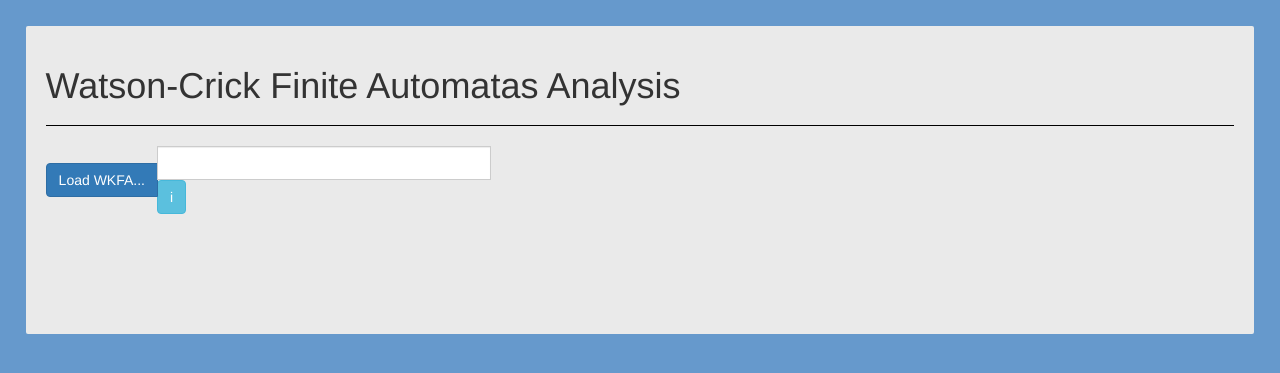
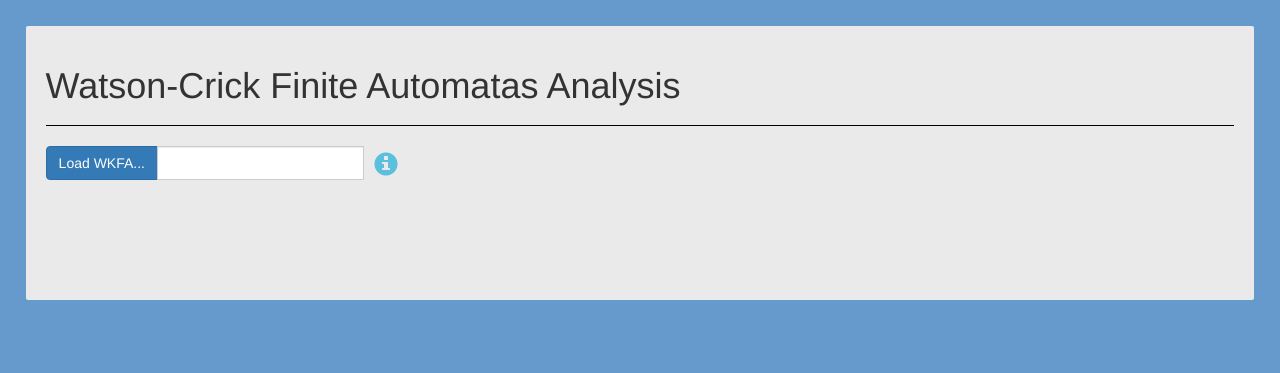
Before and after one commit to jofuelo/watson-crick_finite_automata, a Django app: page /wkfa/ in a window 1280 px wide. Shown: the top 373 px of the page. Run offline with Django 3.2, Linux system fonts and the light colour scheme; some libraries are stand-ins or nearby versions.

Commit message:
Info button

```diff
--- a/wkfa/templates/wkfa/index.html
+++ b/wkfa/templates/wkfa/index.html
@@ -17,8 +17,15 @@
                         Load WKFA...<input type="file" single id="fileinput">
                     </span>
                 </span>
-                <input type="text" class="form-control" id="filename" readonly>
-                <a href="https://github.com/jofuelo/watson-crick_finite_automata" class="btn btn-info" role="button" target="blank">i</a>
+                <table><tbody><tr>
+                    <td><input type="text" class="form-control" id="filename" readonly></td>
+                    <td style="padding-left: 10px;">
+                        <a href="https://github.com/jofuelo/watson-crick_finite_automata" target="blank">
+                            <i class="glyphicon glyphicon-info-sign" style="font-size:24px;color:#5bc0de"></i>
+                        </a>
+                    </td>
+                </tr></tbody></table>
+
             </div>
             <br>
             <p><span id="tipo"></span><span id="stateless"></span><span id="all_final"></span><span
```
